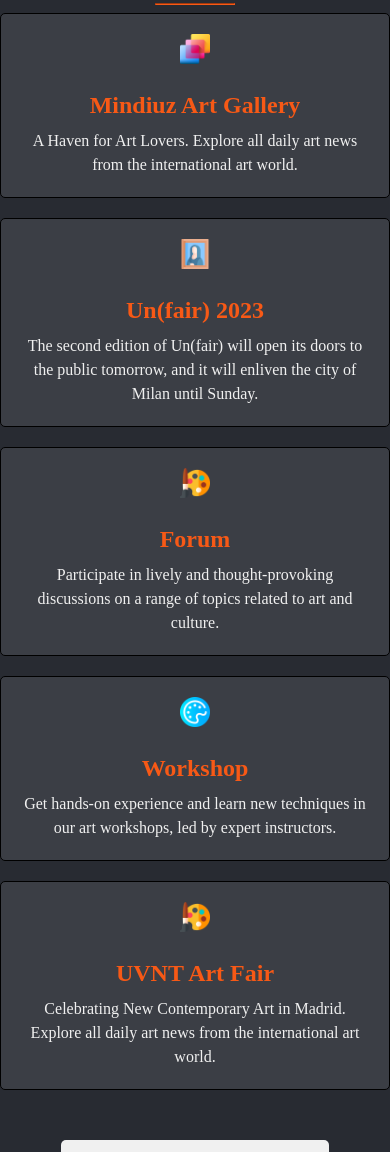
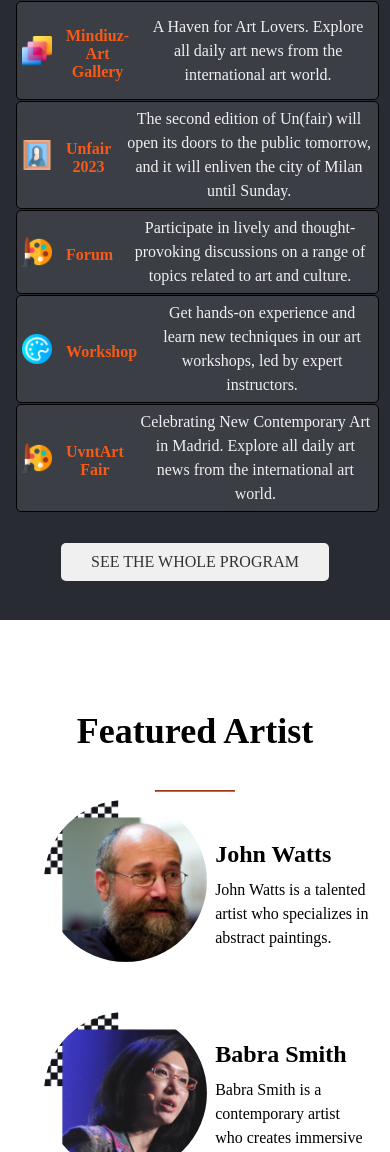
Before and after one commit to BezzB/Capstone-project, a website: page Index.html in a window 390 px wide. Shown: the part 848-2000 px from the top of the page. Drawn offline with Linux system fonts and the light colour scheme.

Commit message:
Update css and index file to be responsive

```diff
--- a/Index.html
+++ b/Index.html
@@ -86,12 +86,12 @@
       <div class="containers">
       <div class="container">
         <img class="icons" src="./images/layers.png" alt="icon1">
-        <h3>Mindiuz Art Gallery</h3>
+        <h3>Mindiuz-Art Gallery</h3>
         <p> A Haven for Art Lovers. Explore all daily art news from the international art world.</p>
       </div>
       <div class="container">
         <img class="icons" src="./images/mona-lisa.png" alt="icon1">
-        <h3>Un(fair) 2023</h3>
+        <h3>Unfair 2023</h3>
         <p>The second edition of Un(fair) will open its doors to the public tomorrow, and it will enliven the city of Milan until Sunday.</p>
       </div>
       <div class="container">
@@ -106,7 +106,7 @@
       </div>
       <div class="container">
         <img class="icons" src="./images/paint-palette.png" alt="icon1">
-        <h3>UVNT Art Fair</h3>
+        <h3>UvntArt Fair</h3>
         <p>Celebrating New Contemporary Art in Madrid. Explore all daily art news from the international art world.</p>
       </div>
     </div>
--- a/index.js
+++ b/index.js
@@ -1,14 +1,14 @@
 // JavaScript code
 const artists = [
     {
-        name: "John Doe",
+        name: "John Watts",
         portraitUrl: src="../images/speaker1.png",
-        description: "John Doe is a talented artist who specializes in abstract paintings."
+        description: "John Watts is a talented artist who specializes in abstract paintings."
       },
       {
-        name: "Jane Smith",
+        name: "Babra Smith",
         portraitUrl: "../images/speaker2.png",
-        description: "Jane Smith is a contemporary artist who creates immersive installations."
+        description: "Babra Smith is a contemporary artist who creates immersive installations."
       },
       {
         name: "Bob Johnson",
@@ -71,6 +71,9 @@ const artists = [
       portraitElement.src = artist.portraitUrl;
       portraitElement.alt = `${artist.name} Portrait`;
 
+      const infoElement = document.createElement("div"); // create a new div for the artist's name and description
+      infoElement.classList.add("info2");
+
       const nameElement = document.createElement("h2");
       nameElement.classList.add("name");
       nameElement.textContent = artist.name;
@@ -79,12 +82,15 @@ const artists = [
       descriptionElement.classList.add("description");
       descriptionElement.textContent = artist.description;
 
+      infoElement.appendChild(nameElement); // add the name and description elements to the new info element
+      infoElement.appendChild(descriptionElement);
+
       artistElement.appendChild(portraitElement);
-      artistElement.appendChild(nameElement);
-      artistElement.appendChild(descriptionElement);
+      artistElement.appendChild(infoElement); // add the new info element to the artist element
       artistsContainer.appendChild(artistElement);
     }
   }
+
 
   function handlePrevBtn() {
     if (startIndex > 0) {
--- a/styles/about-page.css
+++ b/styles/about-page.css
@@ -16,9 +16,9 @@
   .container {
     display: flex;
     align-items: center;
-    width: 13%;
+    width: 18%;
     margin: 0 0%;
-    padding: 20px;
+    padding: 5px;
     border: 1px solid black;
     border-radius: 5px;
     display: inline-block;
@@ -38,6 +38,7 @@
     font-size: 16px;
     line-height: 1.5;
     margin: 0;
+    align-content: left;
   }
   .button {
     margin-top: 30px;
@@ -89,7 +90,7 @@
 
   .artist {
     display: flex;
-    flex-direction: column;
+    flex-direction: row;
     align-items: center;
     margin: 0 20px;
     width: calc(100% / 3 - 40px);
@@ -104,15 +105,24 @@
     margin-bottom: 10px;
   }
 
-
+  .artist .name .description{
+    display: flex;
+    flex-direction: column;
+  }
   .name {
     font-size: 1.5rem;
     margin-bottom: 10px;
+    margin-left: 5%;
+    display: flex;
+    flex-direction: column;
   }
 
   .description {
     font-size: 1rem;
-    text-align: center;
+    text-align: left;
+    margin-left: 5%;
+    display: flex;
+    flex-direction: column;
   }
 
   .prev-btn,
--- a/styles/home-page.css
+++ b/styles/home-page.css
@@ -33,7 +33,7 @@
   z-index: 1;
   font-style: lato;
   max-width: 70%;
-  margin-top: 5%;
+  margin-top: 2%;
   opacity: 2;
   font-weight: 800;
   font-size: xx-large;
--- a/styles/mediaqueries.css
+++ b/styles/mediaqueries.css
@@ -1,16 +1,29 @@
 @media only screen and (max-width: 767px) {
     .containers {
       margin-left: 0;
+
     }
     .container {
-      width: 100%;
-      margin: 0 0 20px 0;
+      width: 90%;
+      margin: 0 10px 1px 16px;
+      display: flex;
+      flex-direction: row;
+      font-size: medium;
     }
+    .container h3{
+    font-size: 16px;
+    margin-left: 3%;
+    margin-right: 3%;
+    padding: 1%;
+  }
+  .container p{
+    align-content: left;
+  }
     .featured-artists {
       padding: 60px 0;
     }
     .artist {
       width: 100%;
-      margin: 0 0 40px 0;
+      margin: 0 0 40px 64px;
     }
   }
```
